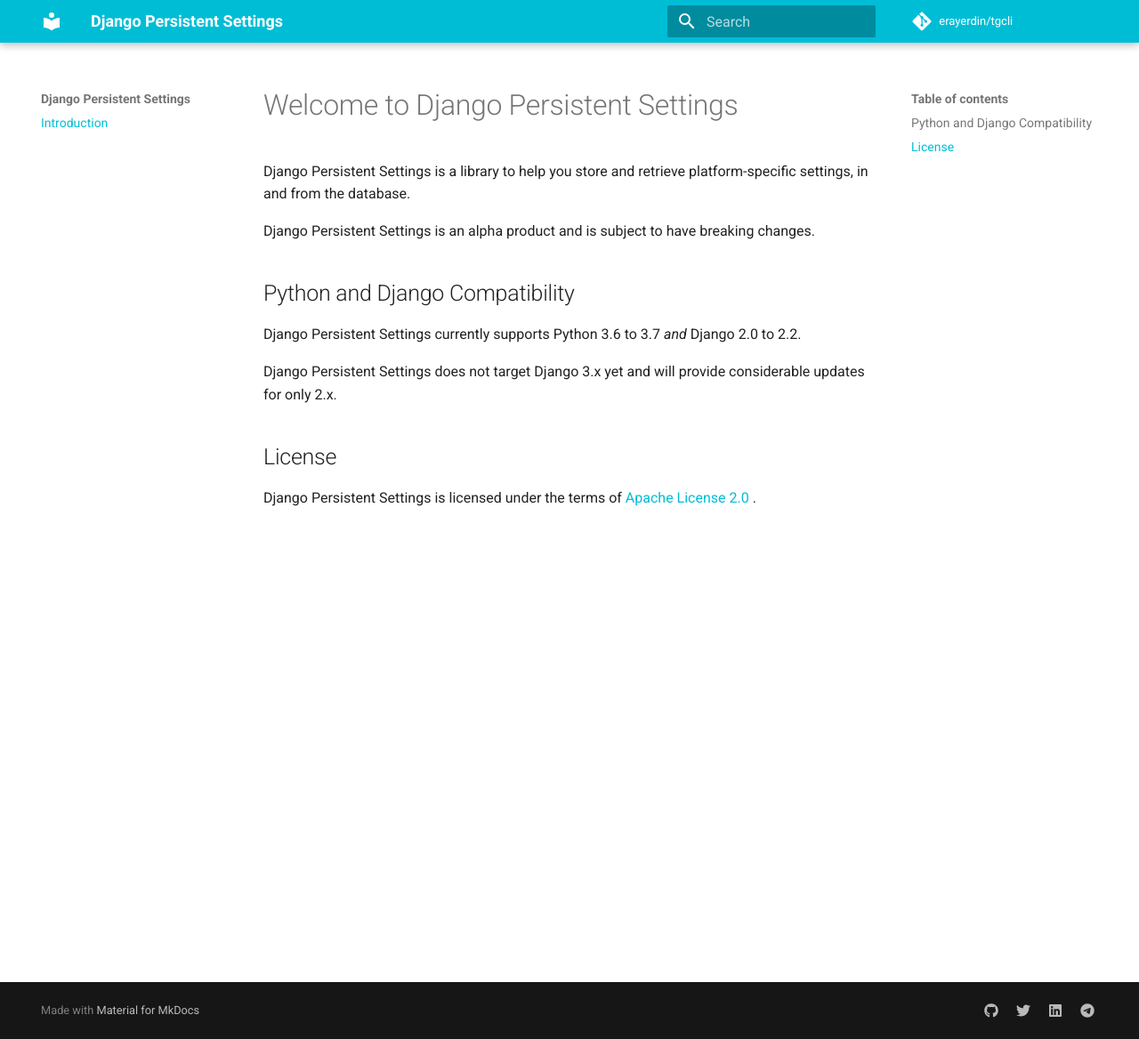
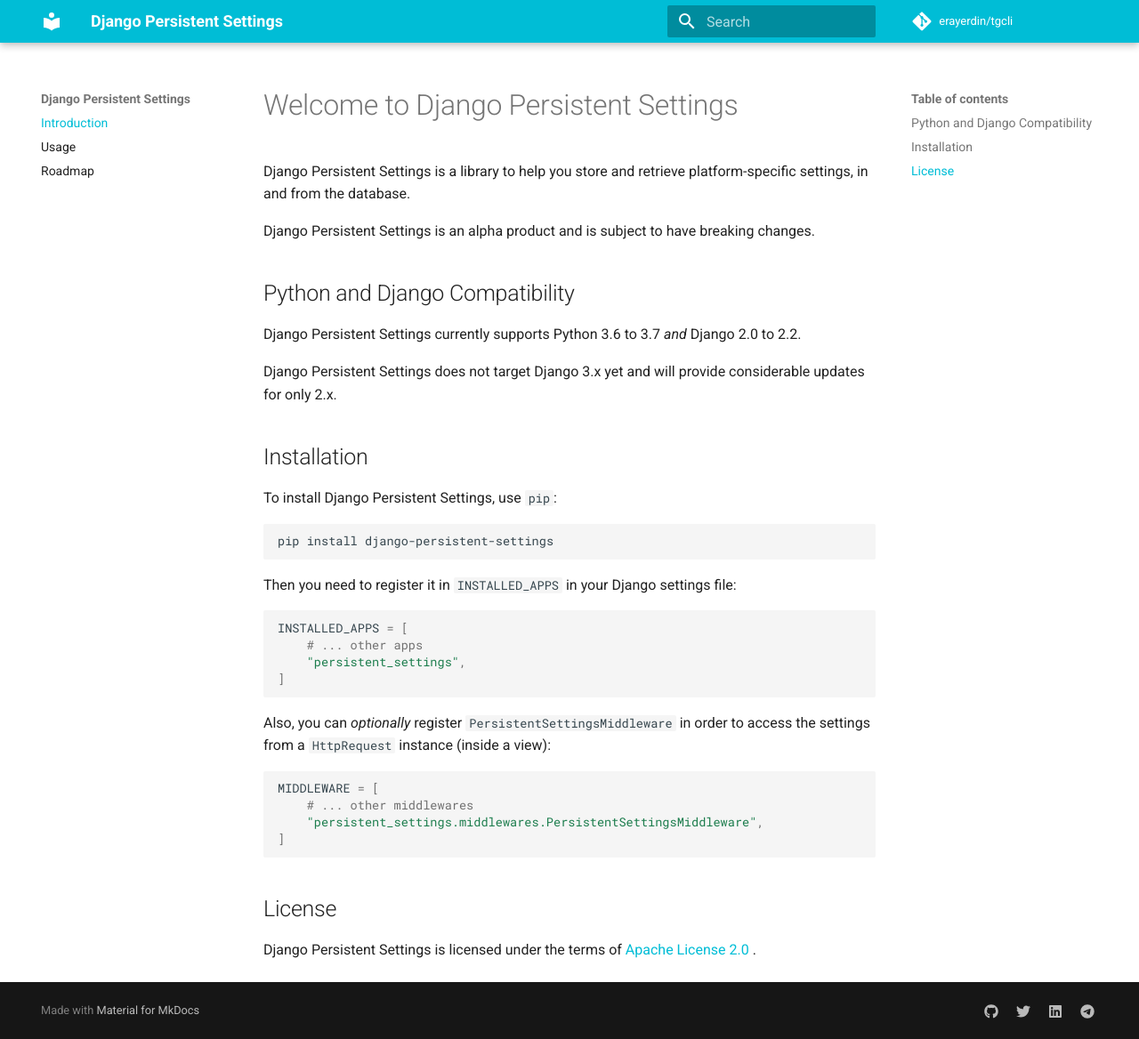
Before and after one commit to erayerdin/django-persistent-settings, an MkDocs documentation site: the page built from docs/index.md, in a window 1280 px wide and 1168 px high. Shown: the whole window at 89% size. Built offline with MkDocs 1.6.1 and Material for MkDocs 9.7.7, drawn with Linux system fonts in a browser that asks for light colours; comment, search, counter and statistics services are not loaded.

Commit message:
added usage docs

````diff
--- a/docs/index.md
+++ b/docs/index.md
@@ -14,6 +14,33 @@
 Django Persistent Settings does not target Django 3.x yet and
 will provide considerable updates for only 2.x.
 
+## Installation
+
+To install Django Persistent Settings, use `pip`:
+
+```bash
+pip install django-persistent-settings
+```
+
+Then you need to register it in `INSTALLED_APPS` in your Django settings file:
+
+```python
+INSTALLED_APPS = [
+    # ... other apps
+    "persistent_settings",
+]
+```
+
+Also, you can *optionally* register `PersistentSettingsMiddleware` in order to
+access the settings from a `HttpRequest` instance (inside a view):
+
+```python
+MIDDLEWARE = [
+    # ... other middlewares
+    "persistent_settings.middlewares.PersistentSettingsMiddleware",
+]
+```
+
 ## License
 
 Django Persistent Settings is licensed under the terms of
--- a/mkdocs.yml
+++ b/mkdocs.yml
@@ -32,3 +32,5 @@
 
 nav:
     - Introduction: index.md
+    - Usage: usage.md
+    - Roadmap: roadmap.md
````
Also changed, not shown: docs/usage.md (added, +98 -0 lines).
